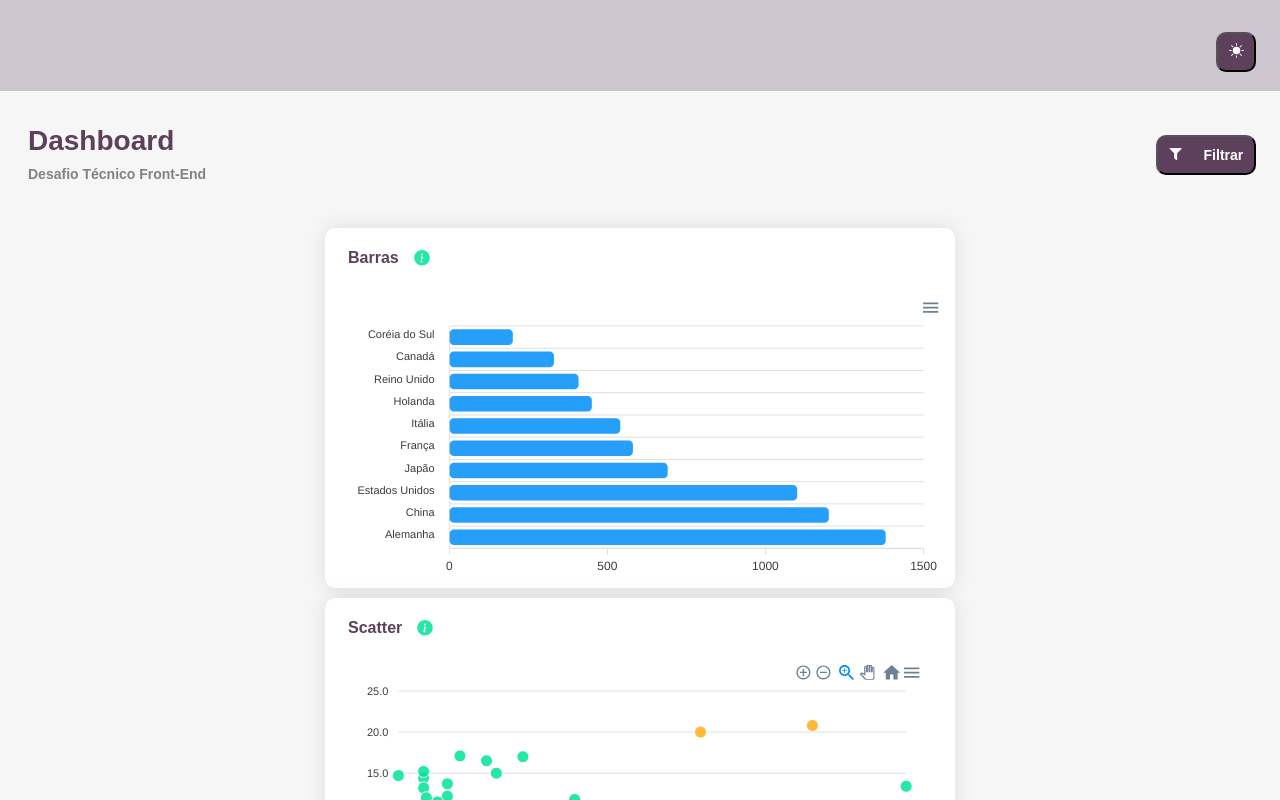
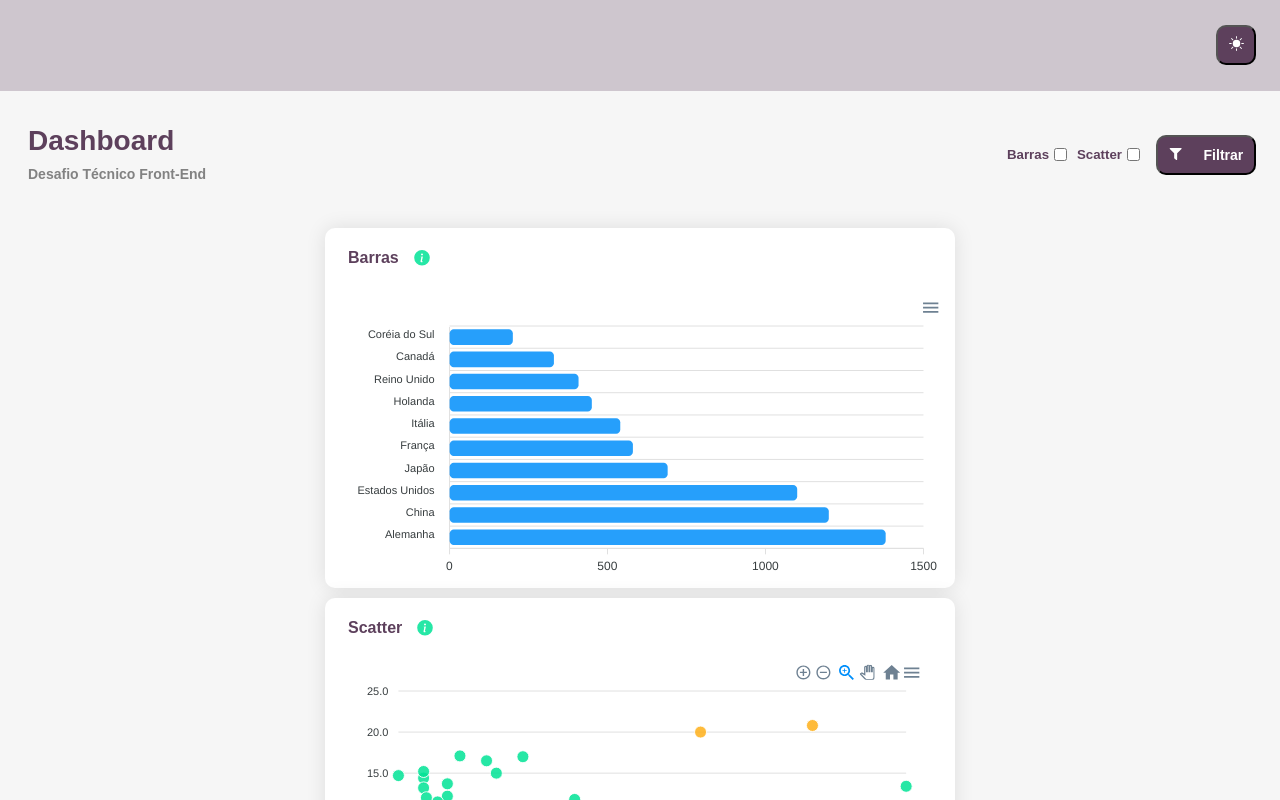
Before and after one commit to TicianneDias/dashboard-react, a React (Vite) app: page / in a window 1280 px wide. Both pictures are taken after a click on the button "Filtrar". Shown: the top 800 px of the page. Built offline with nearby package versions, Linux system fonts and the light colour scheme.

Commit message:
Feat: Acrescentando funcionalidade no botão de filtrar e ajustes DarkMode

```diff
--- a/src/components/DarkMode/style.jsx
+++ b/src/components/DarkMode/style.jsx
@@ -7,7 +7,13 @@ export const DarkModeButton = styled.button`
     background-color: var(--color-primary);
     color: var(--color-white);
     position: absolute;
-    top: 4%;
+    top: 25px;
     right: 24px;
     font-size: 15px;
+    cursor: pointer;
+
+    &:hover {
+        opacity: 0.7;
+        transition: all 0.4s ease-in-out;
+    }
 `;
--- a/src/components/DashboardBar/styles.jsx
+++ b/src/components/DashboardBar/styles.jsx
@@ -7,5 +7,4 @@ export const DashBarContainer = styled.div`
     border-radius: 10px;
     box-shadow: 0px 0px 20px rgba(0, 0, 0, 0.1);
     margin-bottom: 10px;
-
 `;
--- a/src/pages/Home.jsx
+++ b/src/pages/Home.jsx
@@ -1,20 +1,36 @@
-import React from 'react'
+import React, { useState, useEffect } from 'react'
 import Nav from '../components/Nav/Nav'
 import DashboardBar from '../components/DashboardBar/DashboardBar'
 import DashboardScatter from '../components/DashboardScatter/DashboardScatter'
-import { Dashboards, FilterButton, HomeContainer } from './styles'
+import { Dashboards, FilterButton, HomeContainer, LabelContainer } from './styles'
 import { FaFilter } from 'react-icons/fa'
-import GlobalStyles from '../styles/GlobalStyles'
 
 const Home = () => {
+  const[filter, setFilter] = useState(false)
+  const[showBar, setShowBar] = useState(true)
+  const[showScatter, setShowScatter] = useState(true)
+
+  const handleClick = () => {
+    setFilter(visible => !visible)
+  }
+
+  const handleClickBar = () => {
+    setShowBar(visible => !visible)
+  }
+
+  const handleClickScatter = () => {
+    setShowScatter(visible => !visible)
+  }
+
   return (
     <>
       <Nav/>
-      <GlobalStyles/>
       <HomeContainer>
         <h1>Dashboard</h1>
         <h3 id='subtitle'>Desafio Técnico Front-End</h3>
-        <FilterButton>
+        <FilterButton
+          onClick={handleClick}
+            >
           <div>
             <FaFilter id='filterIcon'/>
           </div>
@@ -22,10 +38,36 @@ const Home = () => {
             <h3>Filtrar</h3>
           </div>
         </FilterButton>
+        {filter && (
+        <LabelContainer>
+          <label>
+            <h5>Barras</h5>
+            <input
+                type="checkbox"
+                name="checkBar"
+                id="checkBar"
+                onClick={handleClickBar}
+                />
+          </label>
+          <label>
+            <h5>Scatter</h5>
+            <input
+                type="checkbox"
+                name="checkScatter"
+                id="checkScatter"
+                onClick={handleClickScatter}
+                />
+          </label>
+        </LabelContainer>
+        )}
       </HomeContainer>
       <Dashboards>
+        {showBar && (
           <DashboardBar/>
+        )}
+        {showScatter && (
           <DashboardScatter/>
+        )}
       </Dashboards>
     </>
   )
--- a/src/pages/styles.jsx
+++ b/src/pages/styles.jsx
@@ -37,14 +37,21 @@ export const FilterButton = styled.button`
     align-items: center;
     justify-content: space-around;
 
+    &:hover {
+        opacity: 0.8;
+        transition: all 0.4s ease-in-out;
+    }
+
     #filterIcon {
         width: 13.32px;
         height: 11.99px;
+
     }
 
     h3 {
         font-size: 14px;
     }
+
 `;
 
 export const Dashboards = styled.div`
@@ -59,4 +66,31 @@ export const Dashboards = styled.div`
         grid-template-columns: 1fr;
         justify-items: center;
     }
+
 `;
+
+export const LabelContainer = styled.div`
+    display: flex;
+    flex-direction: row;
+    align-items: center;
+    justify-content: center;
+    position: absolute;
+    top: 142px;
+    right: 135px;
+    label {
+        display: flex;
+        flex-direction: row;
+        align-items: center;
+        justify-content: center;
+        margin: 5px;
+
+        input {
+            cursor: pointer;
+        }
+
+        h5 {
+            margin-right: 5px;
+        }
+    }
+
+`;
--- a/src/styles/GlobalStyles.jsx
+++ b/src/styles/GlobalStyles.jsx
@@ -32,16 +32,16 @@ export default createGlobalStyle`
     body.light {
         background-color: var(--color-bg);
 
-        h1 {
+        h1, h5 {
             color: var(--color-primary);
         }
     }
 
     body.dark {
         background-color: var(--color-dark);
-        h1 {
 
-        color: var(--color-white);
+        h1, h5 {
+            color: var(--color-white);
         }
     }
 
```
Also changed, not shown: src/components/DashboardBar/DashboardBar.jsx (+21 -5 lines), src/components/DashboardScatter/DashboardScatter.jsx (+10 -3 lines).
